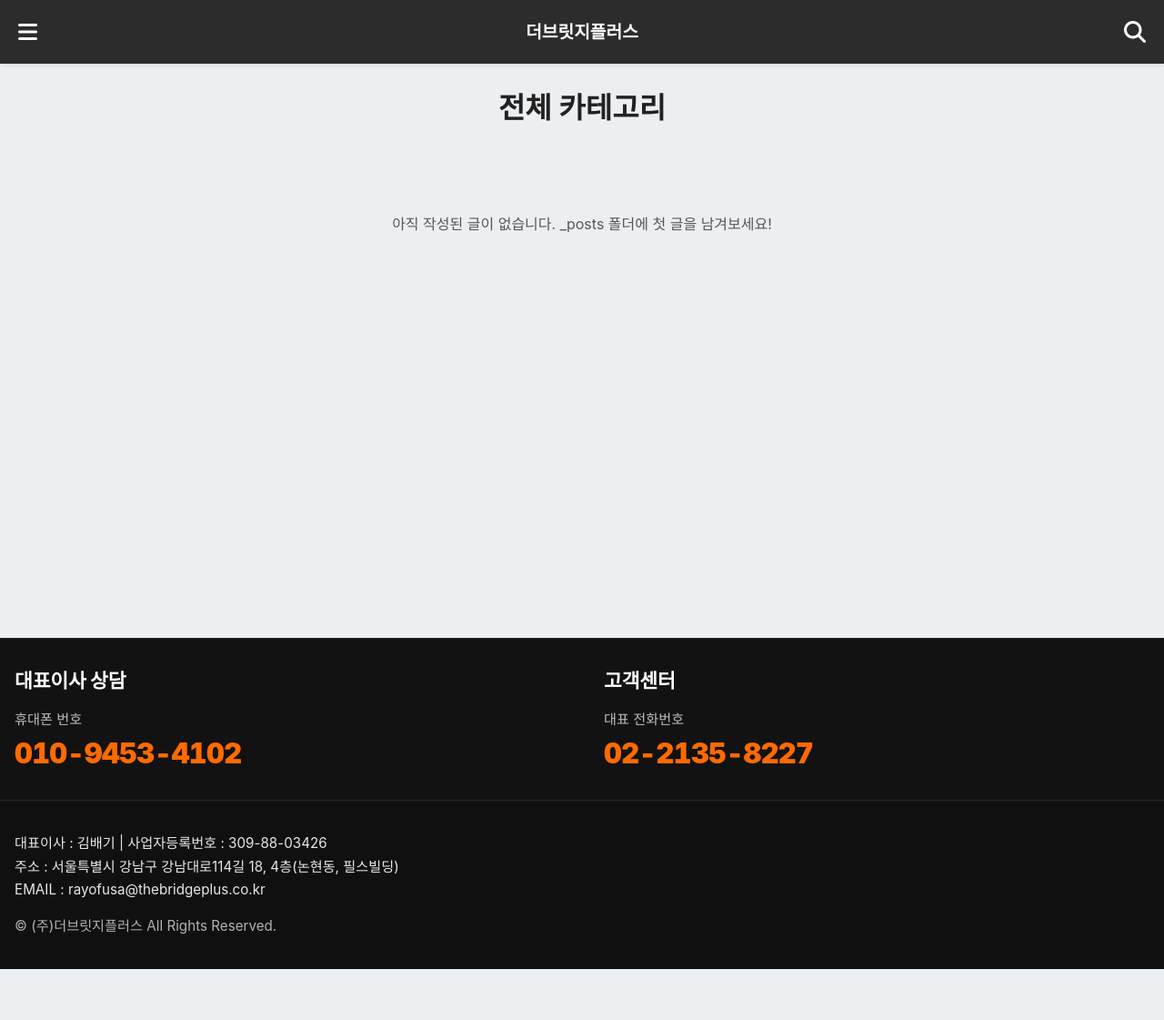
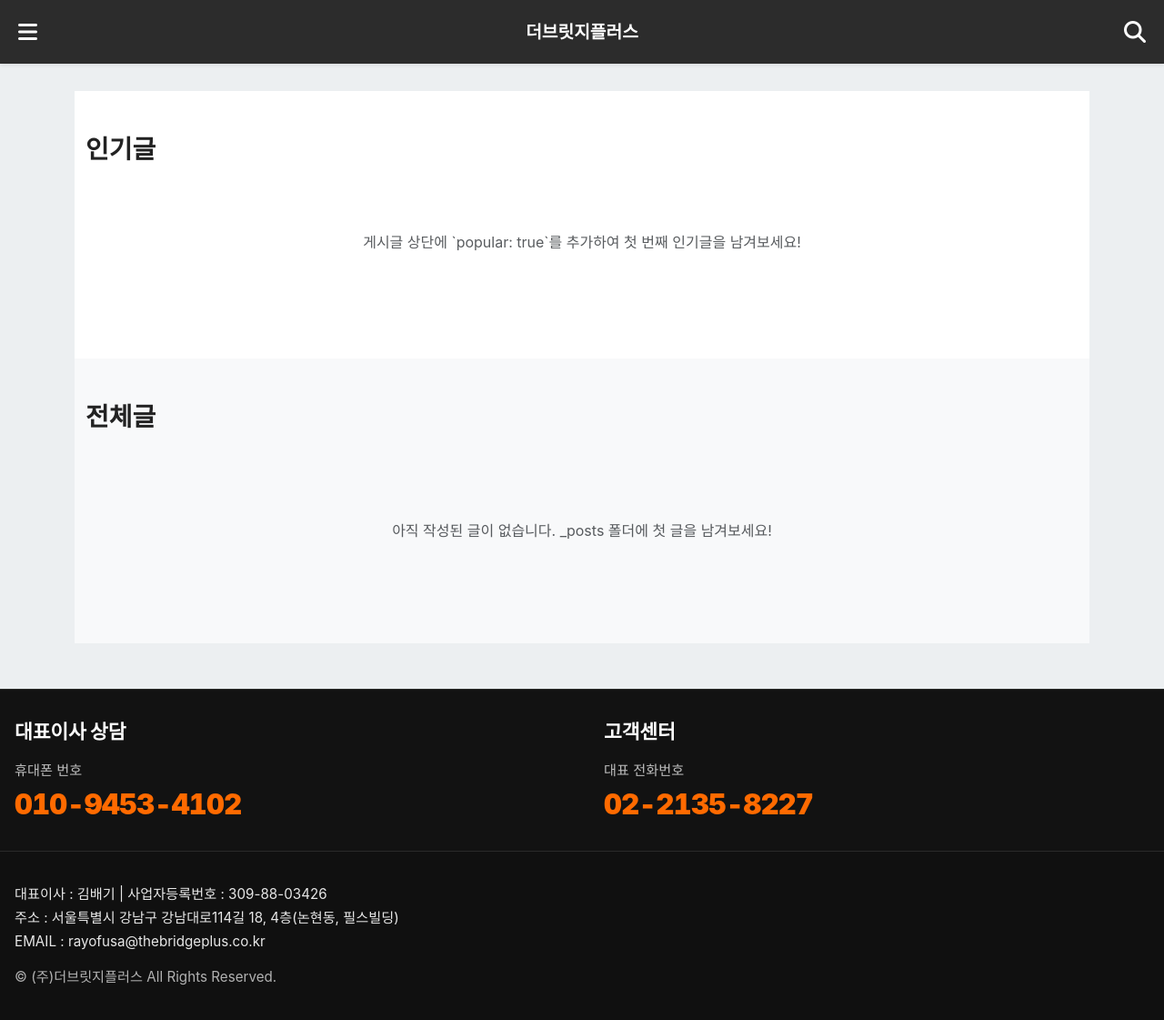
Before and after one commit to mibdda/mibdda.github.io, a Jekyll site: the page built from blog.html, in a window 1280 px wide and 1121 px high. Shown: the whole window at 91% size. Built offline with Jekyll 4.4.1, drawn with Linux system fonts in a browser that asks for light colours; comment, search, counter and statistics services are not loaded.

Commit message:
Add popular posts section to blog.html

```diff
--- a/blog.html
+++ b/blog.html
@@ -2,17 +2,58 @@
 layout: default
 title: 창업 인사이트
 ---
+
+<div class="container-fluid px-0">
+
+  <section class="popular-section py-5 bg-white">
     <div class="container">
-  <h2 class="fw-bold mb-5 text-center">전체 카테고리</h2>
+      <h3 class="fw-bold mb-4">인기글</h3>
+      <div class="popular-posts-container">
 
+        {% assign popular_posts = site.posts | where: "popular", true %}
+        {% for post in popular_posts %}
+        <article class="popular-card">
+          <a href="{{ post.url }}">
+            <div class="popular-thumb">
+              {% if post.image %}
+                <img src="{{ post.image }}" alt="{{ post.title }}">
+              {% else %}
+                <i class="fa-solid fa-image fa-3x"></i> {% endif %}
+            </div>
+          </a>
+          <div class="popular-content">
+            <h5 class="fw-bold mb-2">
+              <a href="{{ post.url }}" class="popular-title text-dark">{{ post.title }}</a>
+            </h5>
+            <div class="text-muted small mb-3">{{ post.excerpt | strip_html | truncate: 70 }}</div>
+            <div class="small text-primary">{{ post.date | date: "%Y년 %m월 %d일" }}</div>
+          </div>
+        </article>
+        {% else %}
+        <div class="col-12 py-5 text-center text-muted">
+          게시글 상단에 `popular: true`를 추가하여 첫 번째 인기글을 남겨보세요!
+        </div>
+        {% endfor %}
+
+      </div>
+    </div>
+  </section>
+
+  <section class="all-posts-section py-5 bg-light">
+    <div class="container">
+      <h3 class="fw-bold mb-5">전체글</h3>
       <div class="row">
         {% for post in site.posts %}
         <div class="col-md-6 mb-4">
-      <div class="card h-100 border-0 shadow-sm" style="border-radius:15px;">
+          <div class="card h-100 border-0 shadow-sm" style="border-radius:15px; transition: transform 0.3s ease-in-out;">
             <div class="card-body p-4">
-          <span class="badge bg-primary mb-2">{{ post.categories | first }}</span>
+              <div class="d-flex justify-content-between align-items-center mb-3">
+                <span class="badge bg-primary text-white" style="border-radius:10px; font-weight:700;">{{ post.categories | first }}</span>
+                <div class="small text-muted">{{ post.date | date: "%Y년 %m월 %d일" }}</div>
+              </div>
               <h4 class="fw-bold"><a href="{{ post.url }}" class="text-dark text-decoration-none">{{ post.title }}</a></h4>
-          <p class="text-muted small">{{ post.date | date: "%Y년 %m월 %d일" }}</p>
+              <p class="text-muted small">{{ post.excerpt | strip_html | truncate: 120 }}</p>
+              <div class="mt-3 text-primary small">자세히 보기 →</div>
             </div>
           </div>
         </div>
@@ -23,3 +64,15 @@ title: 창업 인사이트
         {% endfor %}
       </div>
     </div>
+  </section>
+
+</div>
+
+<script>
+  // 카드 뉴스 호버 효과 추가
+  const cards = document.querySelectorAll('.card');
+  cards.forEach(card => {
+    card.addEventListener('mouseenter', () => card.style.transform = 'translateY(-5px)');
+    card.addEventListener('mouseleave', () => card.style.transform = 'translateY(0)');
+  });
+</script>
```
Lines whose indentation alone changed are shown as unchanged.
